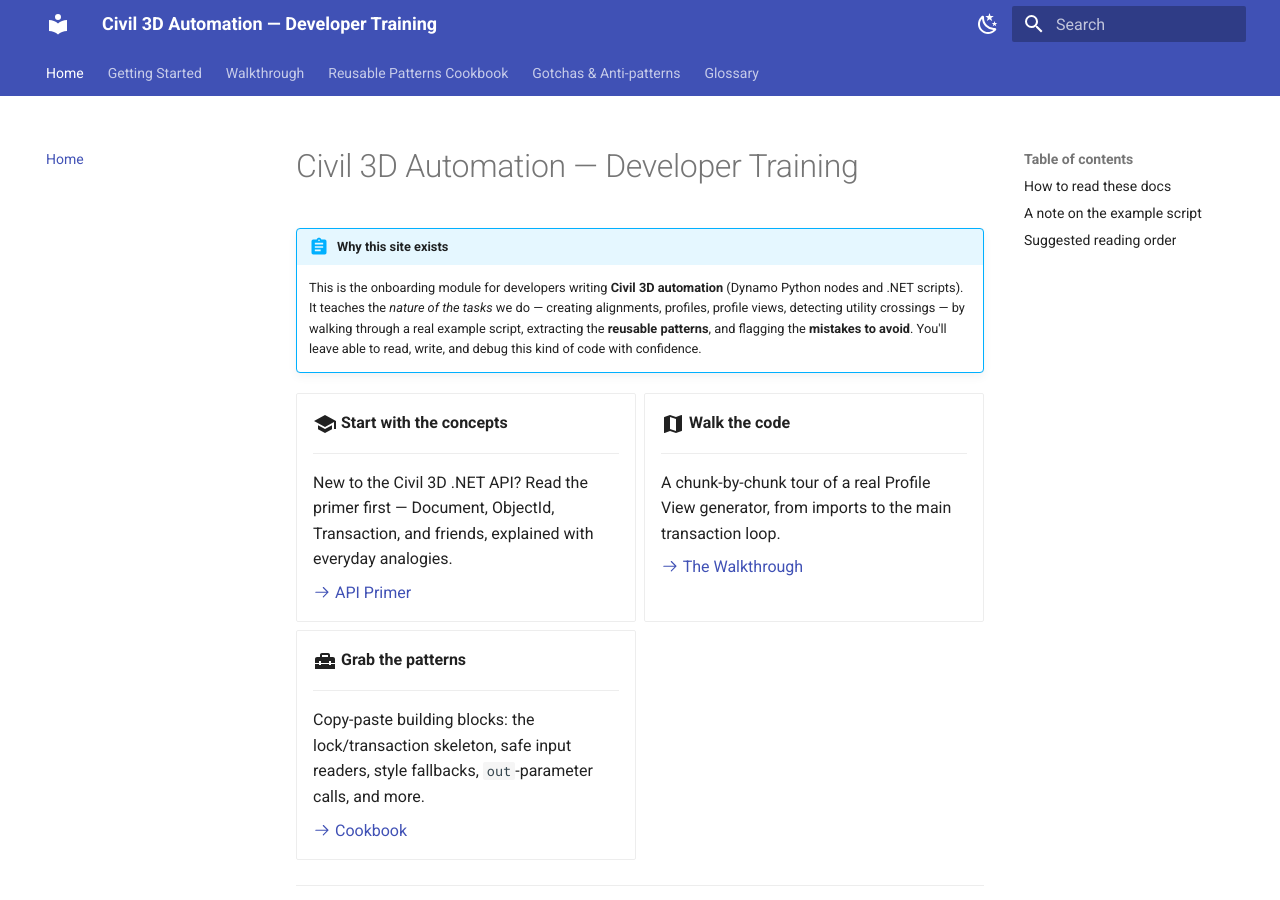
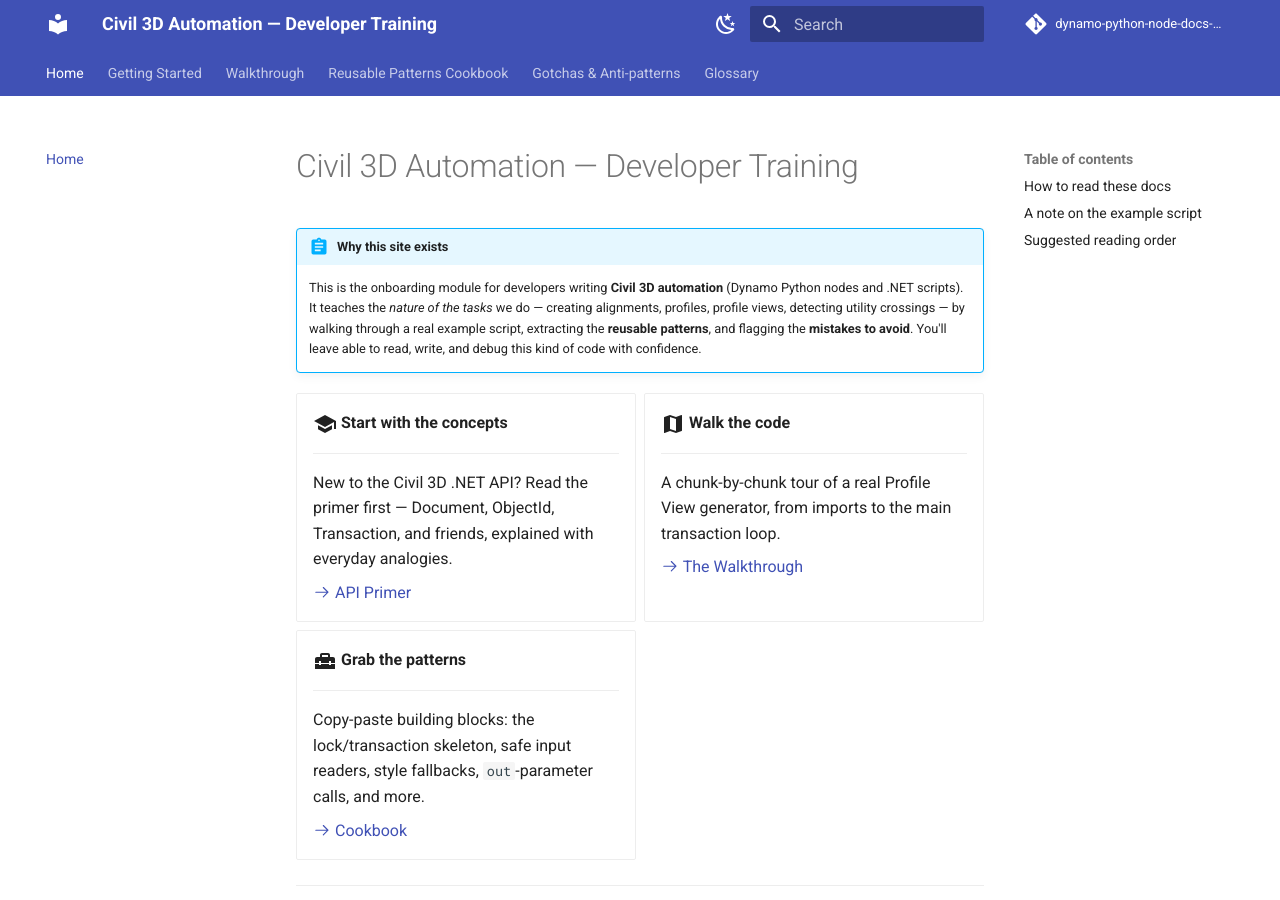
Before and after one commit to PrathamGitHub/dynamo-python-node-docs-v1, an MkDocs documentation site: the page built from docs/index.md, in a window 1280 px wide and 900 px high. Built offline with MkDocs 1.6.1 and Material for MkDocs 9.7.7, drawn with Linux system fonts in a browser that asks for light colours; comment, search, counter and statistics services are not loaded.

Commit message:
Update mkdocs.yml to include site URL and repository details
- Added site_url, repo_url, and repo_name for better project visibility.
- Updated GitHub link to point directly to the project repository.

```diff
--- a/mkdocs.yml
+++ b/mkdocs.yml
@@ -1,5 +1,8 @@
 site_name: Civil 3D Automation — Developer Training
 site_description: Onboarding module for Civil 3D automation (Dynamo Python & .NET) developers at Dar.
+site_url: https://prathamgithub.github.io/dynamo-python-node-docs-v1/
+repo_url: https://github.com/PrathamGitHub/dynamo-python-node-docs-v1
+repo_name: dynamo-python-node-docs-v1
 docs_dir: docs
 
 theme:
@@ -78,7 +81,7 @@
     - icon: fontawesome/brands/linkedin
       link: https://www.linkedin.com/in/prathameshbarane
     - icon: material/github
-      link: https://github.com/PrathamGitHub/
+      link: https://github.com/PrathamGitHub/dynamo-python-node-docs-v1
 
 copyright: Copyright &copy; 2026 Prathamesh Barane
 
```
